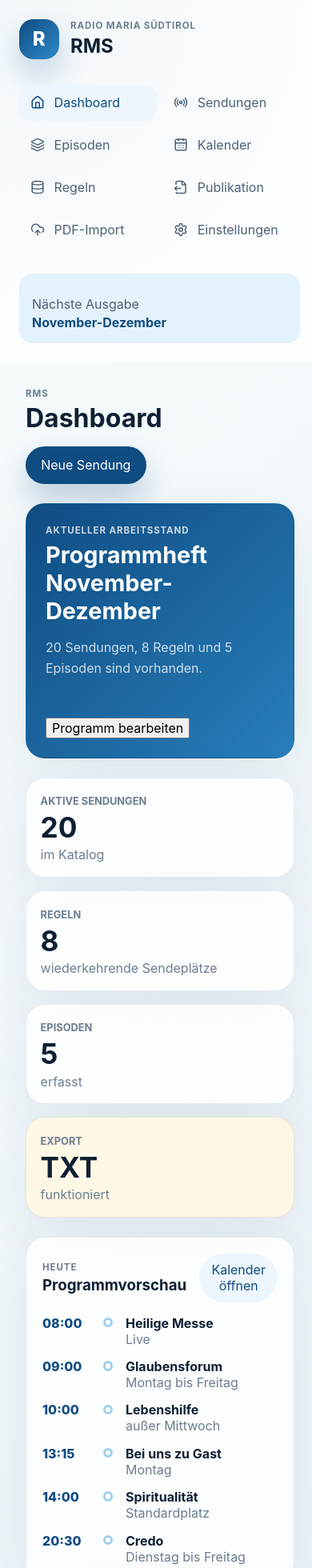
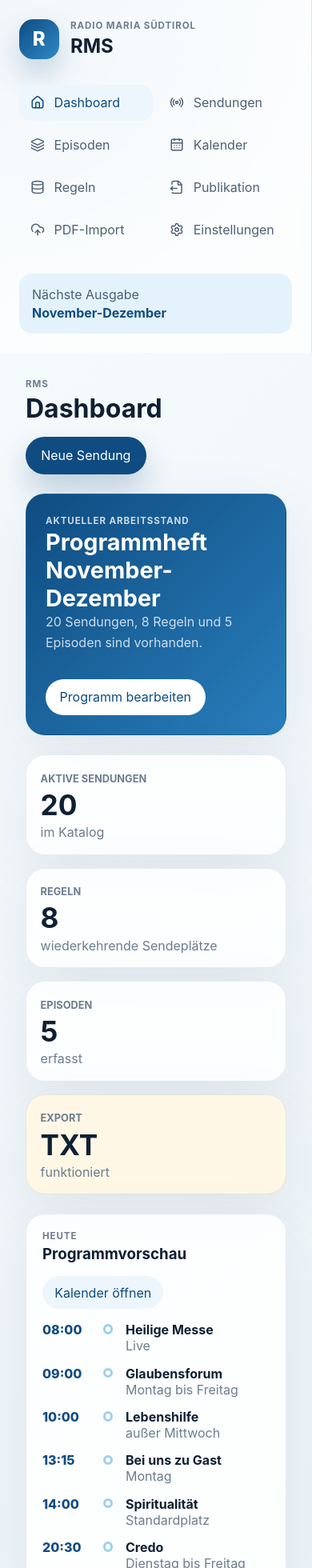
Before and after one commit to Fipodigital/rms, a React (Vite) app: page / in a window 390 px wide. Shown: the top 1960 px of the page at 80% size. Built offline with nearby package versions, Linux system fonts and the light colour scheme.

Commit message:
app: style functional screens

```diff
--- a/src/styles.css
+++ b/src/styles.css
@@ -6,330 +6,67 @@
   text-rendering: optimizeLegibility;
   -webkit-font-smoothing: antialiased;
 }
-
-* {
-  box-sizing: border-box;
-}
-
-body {
-  margin: 0;
-  min-width: 320px;
-  min-height: 100vh;
-}
-
-button {
-  font: inherit;
-}
-
-.app-shell {
-  display: grid;
-  grid-template-columns: 280px 1fr;
-  min-height: 100vh;
-  background:
-    radial-gradient(circle at top left, rgba(28, 111, 168, 0.18), transparent 28rem),
-    linear-gradient(135deg, #f7fbfd 0%, #e9f2f7 100%);
-}
-
-.sidebar {
-  display: flex;
-  flex-direction: column;
-  gap: 2rem;
-  padding: 1.5rem;
-  background: rgba(255, 255, 255, 0.72);
-  border-right: 1px solid rgba(15, 76, 129, 0.12);
-  backdrop-filter: blur(24px);
-}
-
-.brand-block {
-  display: flex;
-  align-items: center;
-  gap: 0.9rem;
-}
-
-.brand-mark {
-  display: grid;
-  place-items: center;
-  width: 3.1rem;
-  height: 3.1rem;
-  border-radius: 1.1rem;
-  background: linear-gradient(135deg, #0f4c81, #2e89c8);
-  color: white;
-  font-size: 1.5rem;
-  font-weight: 800;
-  box-shadow: 0 18px 38px rgba(15, 76, 129, 0.24);
-}
-
-.brand-block h1,
-.topbar h2,
-.hero-panel h3,
-.panel h3 {
-  margin: 0;
-}
-
-.eyebrow {
-  margin: 0 0 0.25rem;
-  color: #6c7d8f;
-  font-size: 0.72rem;
-  font-weight: 700;
-  letter-spacing: 0.08em;
-  text-transform: uppercase;
-}
-
-.navigation {
-  display: flex;
-  flex-direction: column;
-  gap: 0.45rem;
-}
-
-.nav-item {
-  display: flex;
-  align-items: center;
-  gap: 0.75rem;
-  width: 100%;
-  padding: 0.8rem 0.85rem;
-  border: 0;
-  border-radius: 0.9rem;
-  color: #4d6175;
-  background: transparent;
-  cursor: pointer;
-  text-align: left;
-}
-
-.nav-item.active,
-.nav-item:hover {
-  color: #0f4c81;
-  background: #edf6fc;
-}
-
-.sidebar-card {
-  margin-top: auto;
-  padding: 1rem;
-  border-radius: 1rem;
-  color: #0f4c81;
-  background: #e4f2fb;
-}
-
-.sidebar-card p {
-  margin: 0.75rem 0 0.2rem;
-  color: #4d6175;
-}
-
-.content-area {
-  display: flex;
-  flex-direction: column;
-  gap: 1.5rem;
-  padding: 2rem;
-}
-
-.topbar {
-  display: flex;
-  align-items: center;
-  justify-content: space-between;
-  gap: 1rem;
-}
-
-.topbar h2 {
-  font-size: clamp(2rem, 4vw, 3.2rem);
-}
-
-.primary-action,
-.ghost-action {
-  border: 0;
-  border-radius: 999px;
-  cursor: pointer;
-}
-
-.primary-action {
-  padding: 0.85rem 1.2rem;
-  color: white;
-  background: #0f4c81;
-  box-shadow: 0 18px 36px rgba(15, 76, 129, 0.24);
-}
-
-.ghost-action {
-  padding: 0.65rem 0.95rem;
-  color: #0f4c81;
-  background: #edf6fc;
-}
-
-.hero-panel,
-.panel,
-.metric-card {
-  border: 1px solid rgba(15, 76, 129, 0.1);
-  border-radius: 1.5rem;
-  background: rgba(255, 255, 255, 0.82);
-  box-shadow: 0 24px 80px rgba(29, 57, 82, 0.08);
-}
-
-.hero-panel {
-  display: flex;
-  align-items: end;
-  justify-content: space-between;
-  gap: 2rem;
-  padding: 1.5rem;
-  background:
-    linear-gradient(135deg, rgba(15, 76, 129, 0.94), rgba(46, 137, 200, 0.82)),
-    #0f4c81;
-  color: white;
-}
-
-.hero-panel .eyebrow,
-.hero-panel p {
-  color: rgba(255, 255, 255, 0.78);
-}
-
-.hero-panel h3 {
-  font-size: clamp(1.8rem, 3vw, 3rem);
-  max-width: 720px;
-}
-
-.hero-panel p {
-  max-width: 720px;
-  line-height: 1.6;
-}
-
-.hero-status {
-  display: inline-flex;
-  align-items: center;
-  gap: 0.5rem;
-  padding: 0.65rem 0.9rem;
-  border-radius: 999px;
-  background: rgba(255, 255, 255, 0.14);
-  white-space: nowrap;
-}
-
-.status-dot {
-  width: 0.65rem;
-  height: 0.65rem;
-  border-radius: 999px;
-  background: #7ee787;
-}
-
-.metric-grid {
-  display: grid;
-  grid-template-columns: repeat(4, minmax(0, 1fr));
-  gap: 1rem;
-}
-
-.metric-card {
-  padding: 1.1rem;
-}
-
-.metric-card span {
-  color: #6c7d8f;
-  font-size: 0.8rem;
-  font-weight: 700;
-  text-transform: uppercase;
-}
-
-.metric-card strong {
-  display: block;
-  margin: 0.2rem 0;
-  font-size: 2.2rem;
-}
-
-.metric-card p,
-.timeline p,
-.sendung-row p {
-  margin: 0;
-  color: #6c7d8f;
-}
-
-.metric-card.accent {
-  background: #fff7e6;
-}
-
-.main-grid {
-  display: grid;
-  grid-template-columns: minmax(0, 1.3fr) minmax(360px, 0.7fr);
-  gap: 1rem;
-}
-
-.panel {
-  padding: 1.25rem;
-}
-
-.panel-header {
-  display: flex;
-  align-items: center;
-  justify-content: space-between;
-  gap: 1rem;
-  margin-bottom: 1rem;
-}
-
-.timeline {
-  display: flex;
-  flex-direction: column;
-  gap: 0.9rem;
-}
-
-.timeline-row {
-  display: grid;
-  grid-template-columns: 4rem 1rem 1fr;
-  align-items: start;
-  gap: 0.75rem;
-}
-
-.timeline-row time {
-  color: #0f4c81;
-  font-weight: 800;
-}
-
-.timeline-node {
-  width: 0.78rem;
-  height: 0.78rem;
-  margin-top: 0.2rem;
-  border: 3px solid #9ed0ee;
-  border-radius: 999px;
-  background: white;
-}
-
-.sendung-list {
-  display: flex;
-  flex-direction: column;
-  gap: 0.7rem;
-}
-
-.sendung-row {
-  display: flex;
-  align-items: center;
-  justify-content: space-between;
-  gap: 1rem;
-  padding: 0.85rem;
-  border-radius: 1rem;
-  background: #f6fafc;
-}
-
-.sendung-row span {
-  padding: 0.3rem 0.55rem;
-  border-radius: 999px;
-  color: #0f4c81;
-  background: #e4f2fb;
-  font-size: 0.75rem;
-}
-
-@media (max-width: 980px) {
-  .app-shell {
-    grid-template-columns: 1fr;
-  }
-
-  .sidebar {
-    position: static;
-  }
-
-  .navigation {
-    display: grid;
-    grid-template-columns: repeat(2, minmax(0, 1fr));
-  }
-
-  .metric-grid,
-  .main-grid {
-    grid-template-columns: 1fr;
-  }
-
-  .hero-panel,
-  .topbar {
-    align-items: start;
-    flex-direction: column;
-  }
-}
+* { box-sizing: border-box; }
+body { margin: 0; min-width: 320px; min-height: 100vh; }
+button, input, select { font: inherit; }
+button { cursor: pointer; }
+.app-shell { display: grid; grid-template-columns: 280px 1fr; min-height: 100vh; background: radial-gradient(circle at top left, rgba(28,111,168,.18), transparent 28rem), linear-gradient(135deg,#f7fbfd 0%,#e9f2f7 100%); }
+.sidebar { display: flex; flex-direction: column; gap: 2rem; padding: 1.5rem; background: rgba(255,255,255,.72); border-right: 1px solid rgba(15,76,129,.12); backdrop-filter: blur(24px); }
+.brand-block { display: flex; align-items: center; gap: .9rem; }
+.brand-mark { display: grid; place-items: center; width: 3.1rem; height: 3.1rem; border-radius: 1.1rem; background: linear-gradient(135deg,#0f4c81,#2e89c8); color: #fff; font-size: 1.5rem; font-weight: 800; box-shadow: 0 18px 38px rgba(15,76,129,.24); }
+h1,h2,h3,p { margin-top: 0; }
+.brand-block h1,.topbar h2,.hero-panel h3,.panel h3 { margin: 0; }
+.eyebrow { margin: 0 0 .25rem; color: #6c7d8f; font-size: .72rem; font-weight: 700; letter-spacing: .08em; text-transform: uppercase; }
+.navigation { display: flex; flex-direction: column; gap: .45rem; }
+.nav-item { display: flex; align-items: center; gap: .75rem; width: 100%; padding: .8rem .85rem; border: 0; border-radius: .9rem; color: #4d6175; background: transparent; text-align: left; }
+.nav-item.active,.nav-item:hover { color: #0f4c81; background: #edf6fc; }
+.sidebar-card { margin-top: auto; padding: 1rem; border-radius: 1rem; color: #0f4c81; background: #e4f2fb; }
+.sidebar-card p { margin: 0 0 .2rem; color: #4d6175; }
+.content-area { display: flex; flex-direction: column; gap: 1.5rem; padding: 2rem; }
+.topbar { display: flex; align-items: center; justify-content: space-between; gap: 1rem; }
+.topbar h2 { font-size: clamp(2rem,4vw,3.2rem); }
+.primary-action,.ghost-action,.hero-action,.danger-button { display: inline-flex; align-items: center; justify-content: center; gap: .45rem; border: 0; border-radius: 999px; }
+.primary-action { padding: .85rem 1.2rem; color: #fff; background: #0f4c81; box-shadow: 0 18px 36px rgba(15,76,129,.24); }
+.ghost-action { padding: .65rem .95rem; color: #0f4c81; background: #edf6fc; }
+.hero-action { padding: .8rem 1.1rem; color: #0f4c81; background: #fff; white-space: nowrap; }
+.danger-button { padding: .75rem 1rem; color: #fff; background: #b42318; }
+.hero-panel,.panel,.metric-card { border: 1px solid rgba(15,76,129,.1); border-radius: 1.5rem; background: rgba(255,255,255,.86); box-shadow: 0 24px 80px rgba(29,57,82,.08); }
+.hero-panel { display: flex; align-items: end; justify-content: space-between; gap: 2rem; padding: 1.5rem; background: linear-gradient(135deg,rgba(15,76,129,.94),rgba(46,137,200,.82)),#0f4c81; color: #fff; }
+.hero-panel .eyebrow,.hero-panel p { color: rgba(255,255,255,.78); }
+.hero-panel h3 { font-size: clamp(1.8rem,3vw,3rem); max-width: 720px; }
+.hero-panel p { margin-bottom: 0; max-width: 720px; line-height: 1.6; }
+.metric-grid { display: grid; grid-template-columns: repeat(4,minmax(0,1fr)); gap: 1rem; }
+.metric-card { padding: 1.1rem; }
+.metric-card span { color: #6c7d8f; font-size: .8rem; font-weight: 700; text-transform: uppercase; }
+.metric-card strong { display: block; margin: .2rem 0; font-size: 2.2rem; }
+.metric-card p,.timeline p,.sendung-row p,.muted { margin: 0; color: #6c7d8f; }
+.metric-card.accent { background: #fff7e6; }
+.main-grid { display: grid; grid-template-columns: minmax(0,1.3fr) minmax(360px,.7fr); gap: 1rem; }
+.workspace-grid { display: grid; grid-template-columns: minmax(0,1.2fr) minmax(340px,.8fr); gap: 1rem; align-items: start; }
+.panel { padding: 1.25rem; }
+.panel-header { display: flex; align-items: center; justify-content: space-between; gap: 1rem; margin-bottom: 1rem; }
+.timeline { display: flex; flex-direction: column; gap: .9rem; }
+.timeline-row { display: grid; grid-template-columns: 4rem 1rem 1fr; align-items: start; gap: .75rem; }
+.timeline-row time { color: #0f4c81; font-weight: 800; }
+.timeline-node { width: .78rem; height: .78rem; margin-top: .2rem; border: 3px solid #9ed0ee; border-radius: 999px; background: #fff; }
+.sendung-list,.table-list { display: flex; flex-direction: column; gap: .7rem; }
+.sendung-row,.table-row { display: flex; align-items: center; justify-content: space-between; gap: 1rem; width: 100%; padding: .85rem; border: 0; border-radius: 1rem; background: #f6fafc; text-align: left; color: inherit; }
+.sendung-row span,.tag { padding: .3rem .55rem; border-radius: 999px; color: #0f4c81; background: #e4f2fb; font-size: .75rem; }
+.row-actions { display: flex; flex-wrap: wrap; gap: .45rem; }
+.row-actions button { display: inline-flex; align-items: center; gap: .35rem; padding: .5rem .7rem; border: 0; border-radius: 999px; color: #0f4c81; background: #edf6fc; }
+.row-actions button.danger { color: #b42318; background: #fff0ed; }
+.search-box { display: flex; align-items: center; gap: .45rem; padding: .55rem .75rem; border-radius: 999px; background: #f6fafc; border: 1px solid rgba(15,76,129,.1); }
+.search-box input { width: 180px; border: 0; outline: 0; background: transparent; }
+.form-panel { display: flex; flex-direction: column; gap: .85rem; }
+.form-panel label { display: flex; flex-direction: column; gap: .35rem; color: #4d6175; font-weight: 700; }
+.form-panel input,.form-panel select { width: 100%; padding: .75rem .85rem; border: 1px solid rgba(15,76,129,.14); border-radius: .9rem; background: #fff; color: #102033; }
+.form-panel .checkbox { flex-direction: row; align-items: center; }
+.form-panel .checkbox input { width: auto; }
+.form-actions,.export-actions { display: flex; flex-wrap: wrap; gap: .6rem; margin-top: .5rem; }
+.notice { margin: .25rem 0 0; padding: .75rem; border-radius: .9rem; color: #0f4c81; background: #edf6fc; }
+.calendar-grid { display: grid; grid-template-columns: repeat(7,minmax(140px,1fr)); gap: .75rem; overflow-x: auto; }
+.calendar-day { min-height: 180px; padding: .85rem; border-radius: 1rem; background: #f6fafc; }
+.calendar-day strong { display: block; margin-bottom: .7rem; color: #0f4c81; }
+.calendar-day p { margin: 0 0 .55rem; color: #4d6175; }
+input[type="file"] { padding: 1rem; border: 1px dashed rgba(15,76,129,.3); border-radius: 1rem; background: #f6fafc; }
+@media (max-width: 980px) { .app-shell { grid-template-columns: 1fr; } .sidebar { position: static; } .navigation { display: grid; grid-template-columns: repeat(2,minmax(0,1fr)); } .metric-grid,.main-grid,.workspace-grid { grid-template-columns: 1fr; } .hero-panel,.topbar,.panel-header { align-items: start; flex-direction: column; } .calendar-grid { grid-template-columns: 1fr; } }
```
